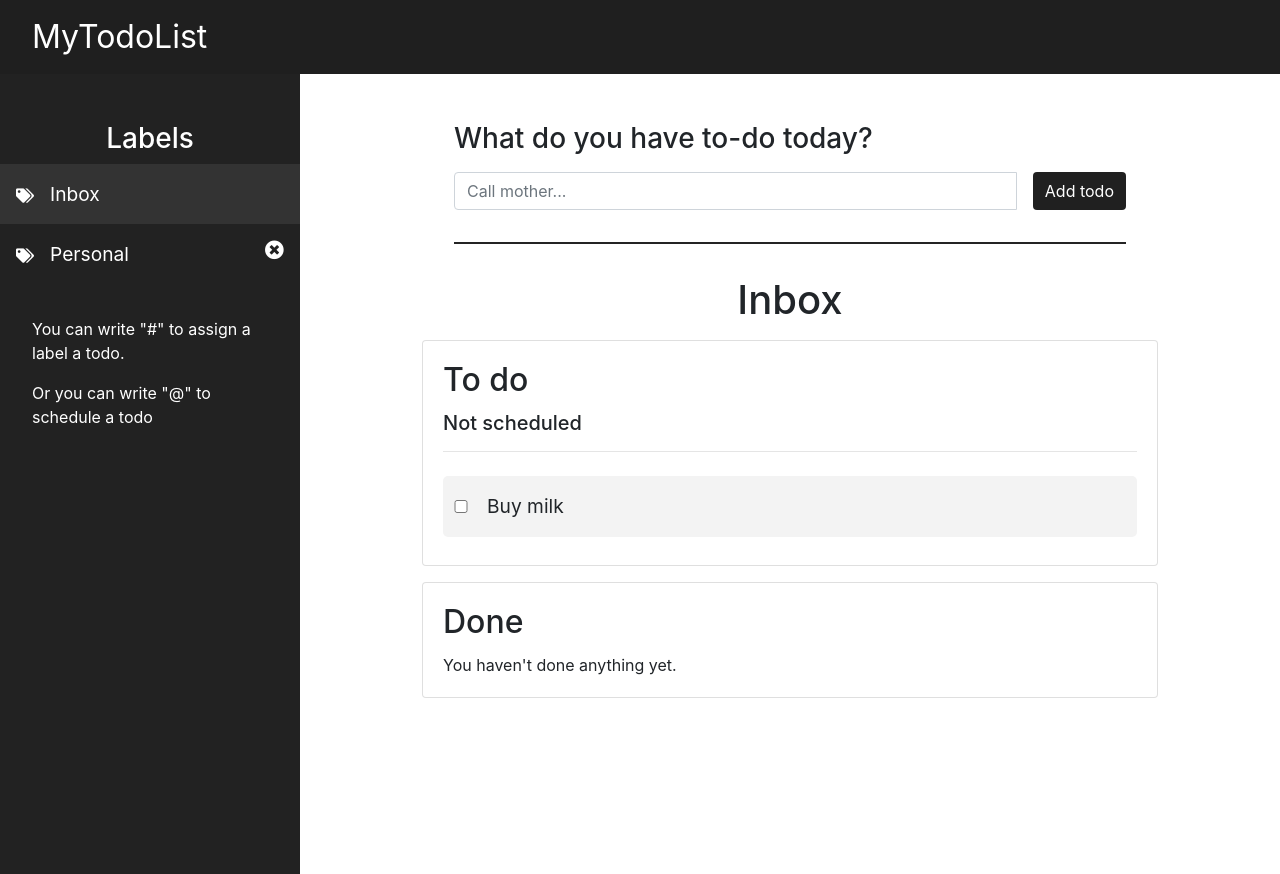
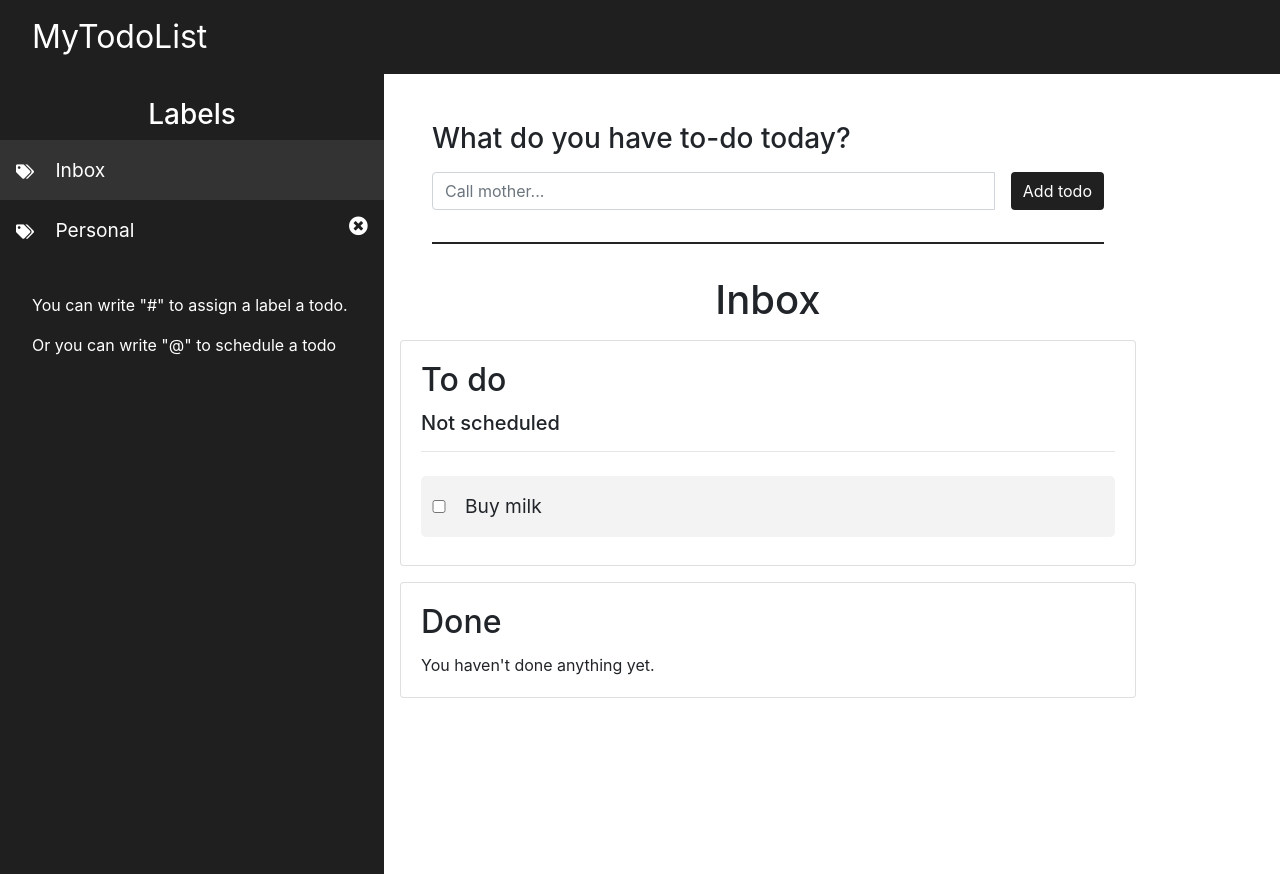
Before and after one commit to muccijacopo/MyTodoList, a Vue app: page /label/Inbox in a window 1280 px wide. Built offline with nearby package versions, Linux system fonts and the light colour scheme.

Commit message:
code cleaning, small refactoring, new styling

```diff
--- a/src/App.vue
+++ b/src/App.vue
@@ -8,22 +8,23 @@
 </template>
 
 <script>
-import Navbar from './components/Navbar';
+import Navbar from "./components/Navbar";
 
 export default {
   components: {
-    Navbar
-  }
-}
+    Navbar,
+  },
+};
 </script>
 
 <style>
- .fade-slide-enter-active, .fade-slide-leave-active {
-  transition: all .5s;
+.fade-slide-enter-active,
+.fade-slide-leave-active {
+  transition: all 0.5s;
 }
-.fade-slide-enter, .fade-slide-leave-to {
+.fade-slide-enter,
+.fade-slide-leave-to {
   transform: translateY(-30px);
   opacity: 0;
 }
-
 </style>
--- a/src/components/Navbar.vue
+++ b/src/components/Navbar.vue
@@ -1,9 +1,7 @@
 <template>
   <div>
     <nav class="navbar navbar-dark">
-      <router-link class="navbar-brand" to="/">
-        MyTodoList
-      </router-link>
+      <router-link class="navbar-brand" to="/">MyTodoList</router-link>
       <ul class="navbar-nav">
         <li class="nav-item">
           <router-link class="nav-link" to="/about"></router-link>
@@ -14,8 +12,7 @@
 </template>
 
 <script>
-export default {
-}
+export default {};
 </script>
 
 <style scoped>
@@ -26,5 +23,6 @@ export default {
 
 nav {
   background: #1f1f1f;
+  z-index: 1;
 }
 </style>
--- a/src/components/Sidebar.vue
+++ b/src/components/Sidebar.vue
@@ -1,10 +1,22 @@
 <template>
-    <div class="sidebar">
+  <aside>
     <h3>Labels</h3>
     <ul>
       <transition-group name="fade-slide">
-            <router-link tag="li" v-for="(label, index) in labels" :key="index" active-class="active" :to="'/label/'+ label">
-                <i class="fas fa-tags fa-xs"></i>{{ label }}<i v-if="label!=='Inbox'" @click="deleteLabel(label)" class="fas fa-times-circle"></i>
+        <router-link
+          tag="li"
+          v-for="(label, index) in labels"
+          :key="index"
+          active-class="active"
+          :to="'/label/'+ label"
+        >
+          <i class="fas fa-tags fa-xs"></i>
+          {{ label }}
+          <i
+            v-if="label!=='Inbox'"
+            @click="deleteLabel(label)"
+            class="fas fa-times-circle"
+          ></i>
         </router-link>
       </transition-group>
     </ul>
@@ -12,76 +24,74 @@
       <p>You can write "#" to assign a label a todo.</p>
       <p>Or you can write "@" to schedule a todo</p>
     </div>
-    </div>
+  </aside>
 </template>
 
 <script>
 export default {
   data() {
     return {
-            show: false
-        }
+      show: false,
+    };
   },
   computed: {
     labels() {
       return this.$store.state.labels;
-        }
+    },
   },
   methods: {
     deleteLabel(label) {
-            this.$router.push({path: '/label/Inbox'});
-            this.$store.commit('deleteLabel', label);
-        }
-    }
-}
+      this.$router.push({ path: "/label/Inbox" });
+      this.$store.commit("deleteLabel", label);
+    },
+  },
+};
 </script>
 
 <style scoped>
-    .sidebar {
-        display: block;
-        padding: 3rem 0;
-        background: #222;
-        color: white;
+aside {
+  height: 100%;
+  width: 30%;
+  background: #1f1f1f;
+  color: #ffffff;
+  padding: 1.5rem 0;
 }
 
-    .sidebar h3 {
+h3 {
   text-align: center;
 }
-
-    .sidebar .info {
+.info {
   padding: 2rem;
 }
-
-    .sidebar ul {
+ul {
   margin: 0;
   padding: 0;
   text-align: left;
 }
 
-    .sidebar .fas.fa-tags {
+.fas.fa-tags {
   margin-right: 1rem;
 }
 
-    .sidebar .fas.fa-times-circle {
+.fas.fa-times-circle {
   float: right;
 }
 
-    .sidebar li {
+li {
   list-style: none;
   padding: 1rem;
   font-size: 1.2rem;
 }
 
-    .sidebar li:hover, .active {
+li:hover,
+.active {
   cursor: pointer;
   background: rgb(51, 51, 51);
 }
 
-    .sidebar li a {
+li a {
   color: white;
   text-decoration: none;
   font-size: 1.5rem;
 }
-
-
 </style>
--- a/src/views/Home.vue
+++ b/src/views/Home.vue
@@ -1,53 +1,64 @@
 <template>
-<div class="wrapper">
-	<div class="sidebar">
+  <div class="container-fluid">
     <sidebar></sidebar>
-	</div>
-	<div class="main">
+    <main>
       <todo-input></todo-input>
       <h1 class="text-center">{{ $route.params.label || 'Inbox' }}</h1>
-		<todos :todos="todos"></todos>
-	</div>
+      <todos v-if="todos" :todos="todos"></todos>
+    </main>
   </div>
 </template>
 
 <script>
-import Sidebar from '../components/Sidebar'
+import Sidebar from "../components/Sidebar";
 import Input from "../components/Input";
 import Todos from "../components/Todos";
 
 export default {
+  data: () => {
+    return {
+      labels: [],
+    };
+  },
+  created() {
+    this.labels = this.$store.state.labels;
+  },
   computed: {
     todos() {
-		var allTodos = this.$store.state.todos;
-		if(this.$route.params.label) {
-			return allTodos.filter(todo => todo.label === this.$route.params.label);
+      const todos = this.$store.state.todos;
+      const label = this.$route.params.label;
+      if (this.verifyLabel(label)) {
+        return todos.filter((t) => t.label === label);
       }
-		return allTodos.filter(todo => todo.label == 'Inbox');
+      return null;
+    },
+  },
+  methods: {
+    verifyLabel(label) {
+      if (!label || !this.labels.includes(label)) {
+        this.$router.push("/label/Inbox");
+        return false;
       }
+      return true;
+    },
   },
   components: {
     TodoInput: Input,
     Todos,
-	Sidebar
-  }
+    Sidebar,
+  },
 };
 </script>
 
 <style>
-.wrapper {
-	display: flex;
-	position: relative;
-}
-
-.wrapper .sidebar {
-	width: 300px;
-	height: 100vh;
-}
-.wrapper .main {
-	position: relative;
-	margin: 0 auto;
+main {
   padding: 1rem;
   width: 60%;
 }
+.container-fluid {
+  height: 100vh;
+  margin: 0;
+  padding: 0;
+  display: flex;
+}
 </style>
```
Also changed, not shown: src/router.js (+10 -11 lines). Lines whose indentation alone changed are shown as unchanged.
